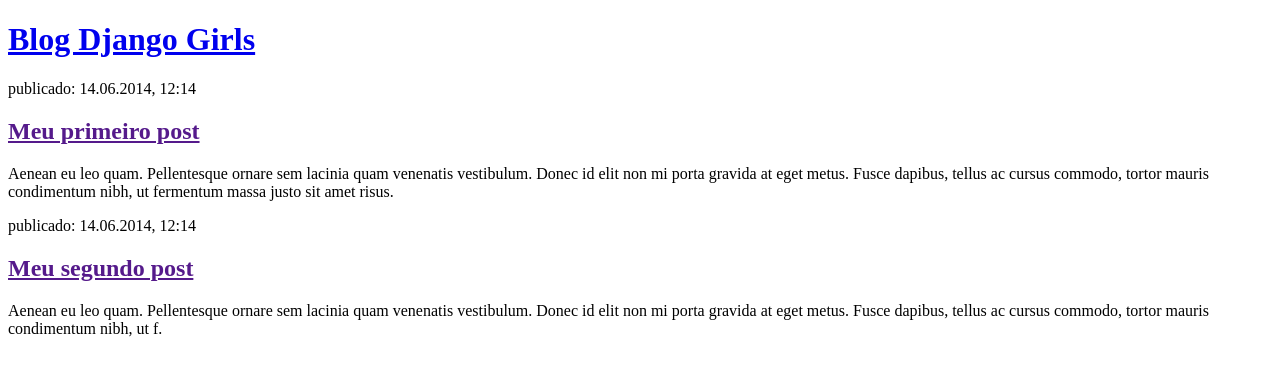
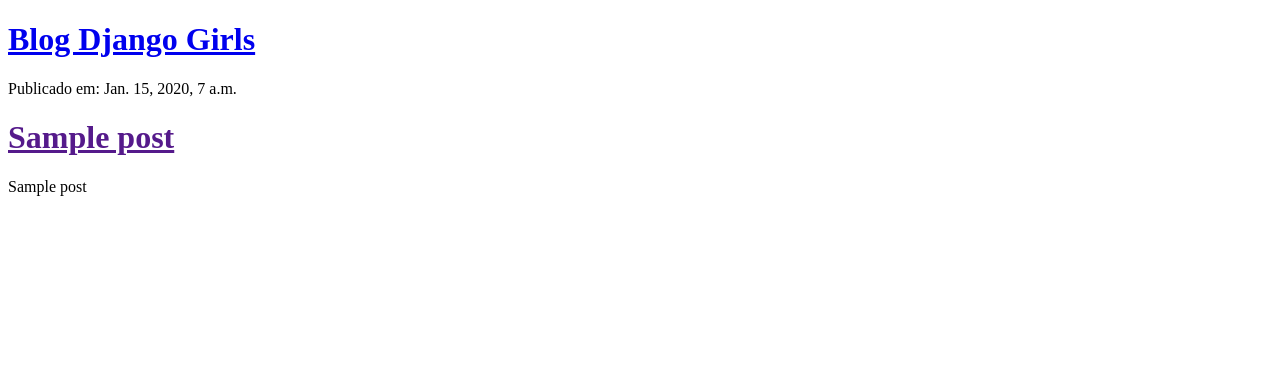
Before and after one commit to lucasbernardo95/test_python, a Django app: template templates/blog/post_list.html in a window 1280 px wide. Shown: the top 376 px of the page. Run offline with Django 3.2, Linux system fonts and the light colour scheme; the template is opened without the code that fills it: values that come from a table or form of the project are taken from there, others are empty; tables that the repository leaves empty hold one stand-in row (values such as "Sample post").

Commit message:
exibição dos dados do banco no html

```diff
--- a/blog/views.py
+++ b/blog/views.py
@@ -1,5 +1,11 @@
 from django.shortcuts import render
+from django.utils import timezone
+from .models import Post
 
 # Create your views here.
 def post_list(request):
     return render(request, 'blog/post_list.html', {})
+
+def post_list(request):
+    posts = Post.objects.filter(published_date__lte=timezone.now()).order_by('published_date')
+    return render(request, 'blog/post_list.html', {'posts': posts})
--- a/templates/blog/post_list.html
+++ b/templates/blog/post_list.html
@@ -6,19 +6,15 @@
 </head>
 <body>
     <div>
-            <h1><a href="/">Blog Django Girls</a></h1>
+        <h1><a href="/">Blog Django Girls</a></h1>
+    </div>
+
+    {% for post in posts%}
+        <div>
+            <p>Publicado em: {{ post.published_date }}</p>
+            <h1><a href="">{{ post.title }}</a> </h1>
+            <p>{{ post.title|linebreaks }}</p>
         </div>
-
-        <div>
-            <p>publicado: 14.06.2014, 12:14</p>
-            <h2><a href="">Meu primeiro post</a></h2>
-            <p>Aenean eu leo quam. Pellentesque ornare sem lacinia quam venenatis vestibulum. Donec id elit non mi porta gravida at eget metus. Fusce dapibus, tellus ac cursus commodo, tortor mauris condimentum nibh, ut fermentum massa justo sit amet risus.</p>
-        </div>
-
-        <div>
-            <p>publicado: 14.06.2014, 12:14</p>
-            <h2><a href="">Meu segundo post</a></h2>
-            <p>Aenean eu leo quam. Pellentesque ornare sem lacinia quam venenatis vestibulum. Donec id elit non mi porta gravida at eget metus. Fusce dapibus, tellus ac cursus commodo, tortor mauris condimentum nibh, ut f.</p>
-        </div>
+    {% endfor %}
 </body>
 </html>
```
